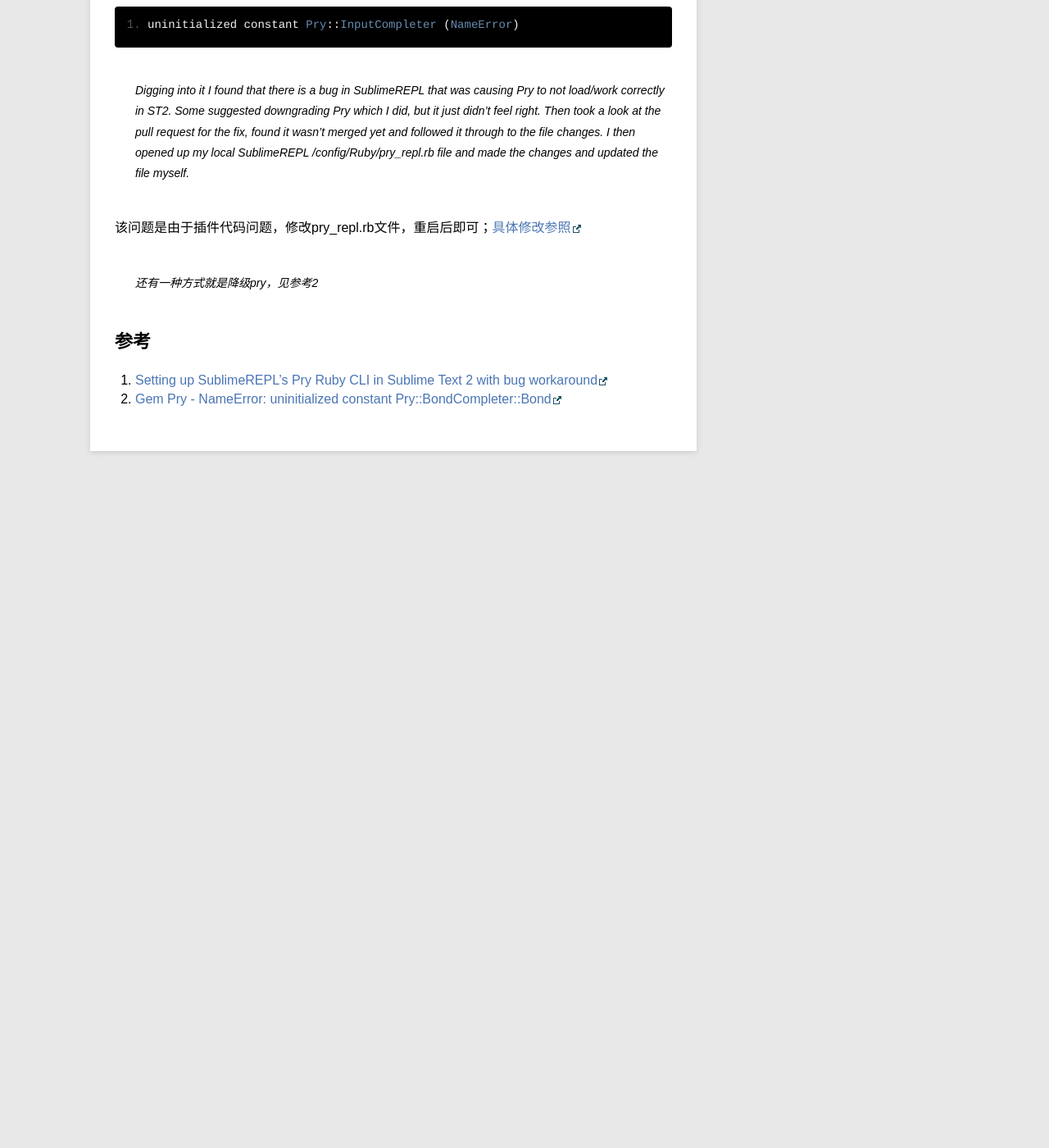
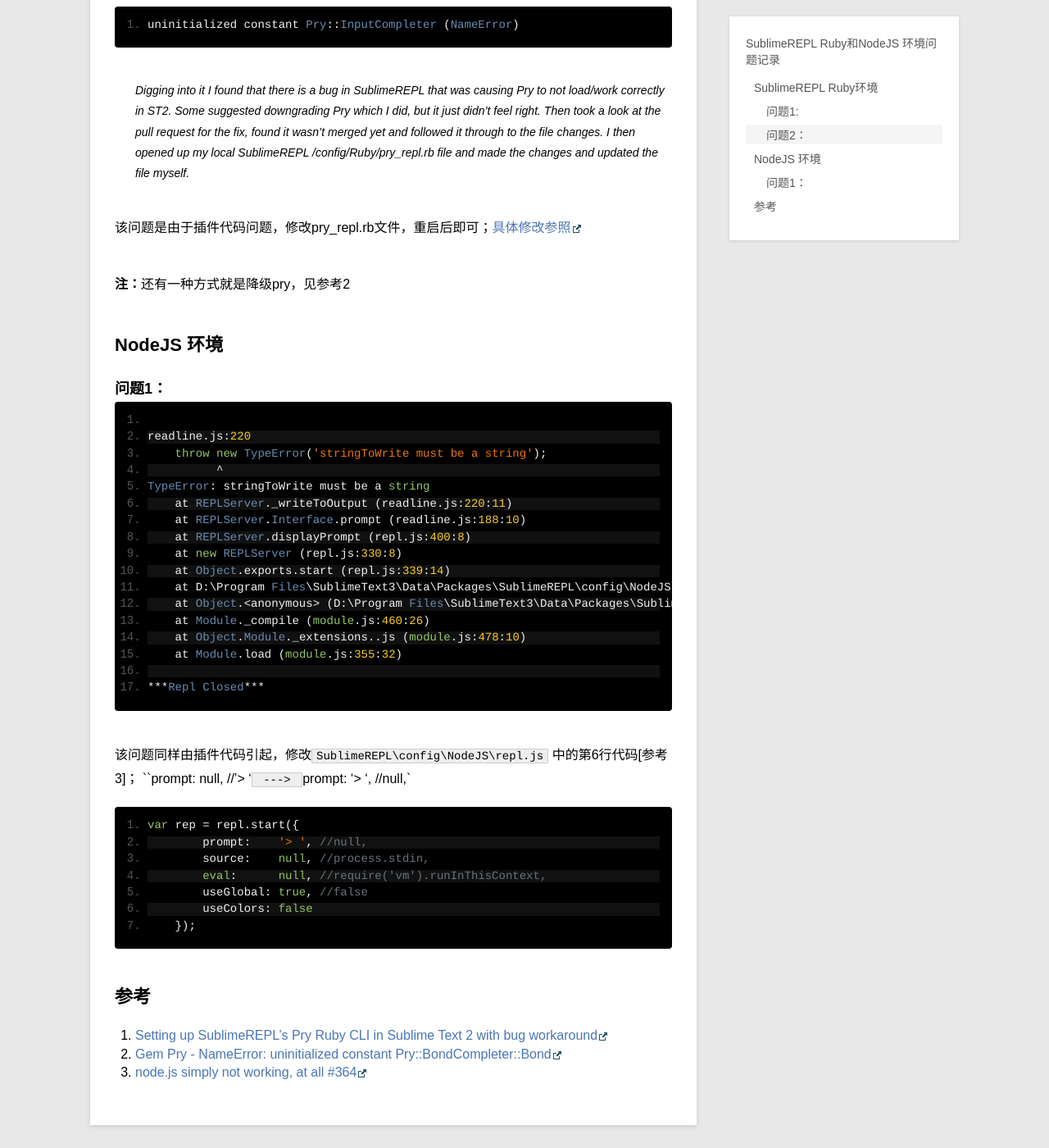
Before and after one commit to boqodo/boqodo.github.io, a Jekyll site: the page built from _posts/blog/2015-02-13-sublimerepl-ruby-problem.md, in a window 1280 px wide and 1400 px high, scrolled down 698 px. Shown: the whole window at 82% size. Built offline with Jekyll 4.4.1, drawn with Linux system fonts in a browser that asks for light colours; Markdown is read by kramdown in place of the engine named in the settings; before the commit the page ends 1328 px from its top, so only the background shows below that; some of the changed text lies outside the part shown.

Commit message:
nodejs problem

````diff
--- a/_posts/blog/2015-02-13-sublimerepl-ruby-problem.md
+++ b/_posts/blog/2015-02-13-sublimerepl-ruby-problem.md
@@ -1,13 +1,13 @@
 ---
 layout:     post
-title:      SublimeREPL Ruby环境问题记录
+title:      SublimeREPL Ruby和NodeJS 环境问题记录
 category: blog
-description: SublimeREPL Ruby环境问题记录
+description: SublimeREPL Ruby和NodeJS 环境问题记录
 ---
 
-##SublimeREPL Ruby环境
+## SublimeREPL Ruby环境
 
-###问题1:
+### 问题1:
 
 ```
 ruby/1.9.1/rubygems/dependency.rb:247:in `to_specs': Could not find pry (>= 0) amongst [40] (Gem::LoadError)
@@ -22,7 +22,7 @@ ruby/1.9.1/rubygems/dependency.rb:247:in `to_specs': Could not find pry (>= 0) a
 	gem install pry
 
 
-###问题2：
+### 问题2：
 
 ```
 uninitialized constant Pry::InputCompleter (NameError)
@@ -34,11 +34,44 @@ I then opened up my local SublimeREPL /config/Ruby/pry_repl.rb file and made the
 该问题是由于插件代码问题，修改pry_repl.rb文件，重启后即可；[具体修改参照](https://github.com/wuub/SublimeREPL/pull/372/files)
 
 
-> 还有一种方式就是降级pry，见参考2
+**注：**还有一种方式就是降级pry，见参考2
 
+## NodeJS 环境
 
+### 问题1：
+```javascript
 
-##参考
+readline.js:220
+    throw new TypeError('stringToWrite must be a string');
+          ^
+TypeError: stringToWrite must be a string
+    at REPLServer._writeToOutput (readline.js:220:11)
+    at REPLServer.Interface.prompt (readline.js:188:10)
+    at REPLServer.displayPrompt (repl.js:400:8)
+    at new REPLServer (repl.js:330:8)
+    at Object.exports.start (repl.js:339:14)
+    at D:\Program Files\SublimeText3\Data\Packages\SublimeREPL\config\NodeJS\repl.js:5:20
+    at Object.<anonymous> (D:\Program Files\SublimeText3\Data\Packages\SublimeREPL\config\NodeJS\repl.js:38:3)
+    at Module._compile (module.js:460:26)
+    at Object.Module._extensions..js (module.js:478:10)
+    at Module.load (module.js:355:32)
+
+***Repl Closed***
+```
+该问题同样由插件代码引起，修改`SublimeREPL\config\NodeJS\repl.js` 中的第6行代码[参考3]；
+``prompt:    null, //'> '` ---> `prompt:    '> ', //null,`
+```javascript
+var rep = repl.start({
+        prompt:    '> ', //null,
+        source:    null, //process.stdin,
+        eval:      null, //require('vm').runInThisContext,
+        useGlobal: true, //false
+        useColors: false
+    });
+```
+
+## 参考
 
 1. [Setting up SublimeREPL’s Pry Ruby CLI in Sublime Text 2 with bug workaround](http://vikingcodingadventures.tumblr.com/post/97746105649/setting-up-sublimerepls-pry-ruby-cli-in-sublime)
 2. [Gem Pry - NameError: uninitialized constant Pry::BondCompleter::Bond](http://stackoverflow.com/questions/21405771/gem-pry-nameerror-uninitialized-constant-prybondcompleterbond)
+3. [node.js simply not working, at all #364](https://github.com/wuub/SublimeREPL/issues/364)
````
